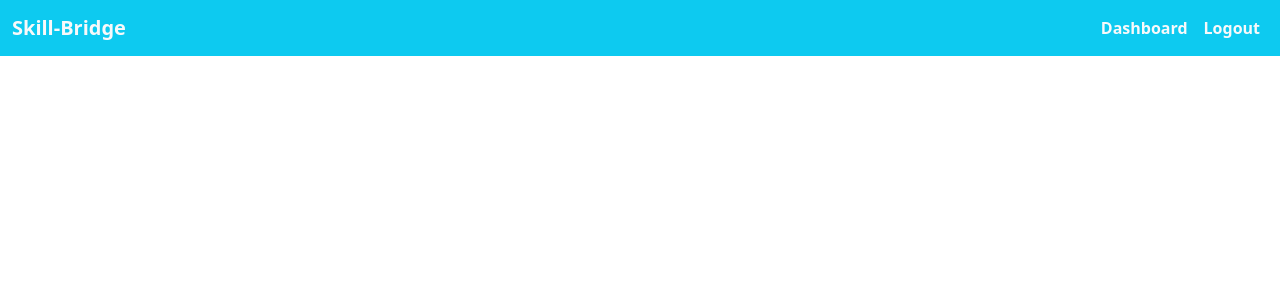
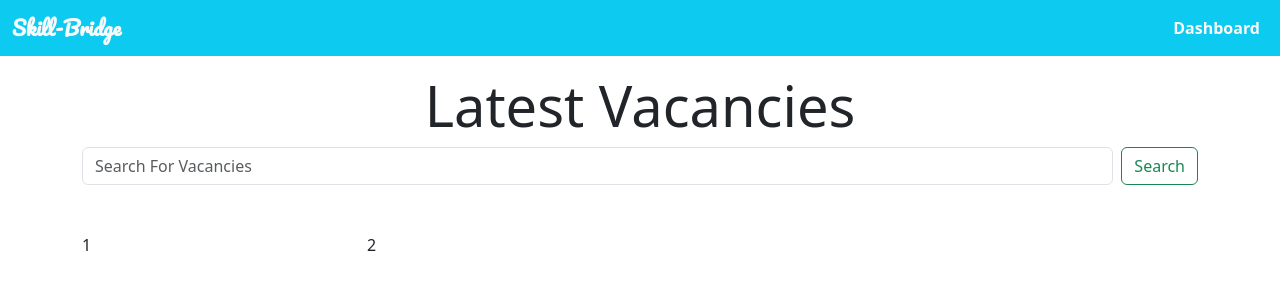
Before and after one commit to SimiyuVic/SkillBridge, a PHP site: page /jobs.php in a window 1280 px wide. Shown: the top 300 px of the page. Run offline with PHP 8.4, Linux system fonts and the light colour scheme; the visitor is signed in with stand-in values (Sample User, id 1).

Commit message:
Little backup

```diff
--- a/jobs.php
+++ b/jobs.php
@@ -1,20 +1,23 @@
 <?php
-
 session_start();
 
-if(!isset($_SESSION['email']))
-{
-  header('location: ../user-login.php');
-  exit;
-}
+
 ?>
 <!doctype html>
 <html lang="en">
   <head>
     <meta charset="utf-8">
     <meta name="viewport" content="width=device-width, initial-scale=1">
-    <title>Skill-Bridge | Jobs</title>
-    <link href="https://cdn.jsdelivr.net/npm/bootstrap@5.3.2/dist/css/bootstrap.min.css" rel="stylesheet" integrity="sha384-T3c6CoIi6uLrA9TneNEoa7RxnatzjcDSCmG1MXxSR1GAsXEV/Dwwykc2MPK8M2HN" crossorigin="anonymous">
+    <title>Skill-Bridge | Home</title>
+    <link href="https://fonts.googleapis.com/css?family=Pacifico" rel="stylesheet">
+    <link href="https://cdn.jsdelivr.net/npm/bootstrap@5.3.2/dist/css/bootstrap.min.css" rel="stylesheet"
+    integrity="sha384-T3c6CoIi6uLrA9TneNEoa7RxnatzjcDSCmG1MXxSR1GAsXEV/Dwwykc2MPK8M2HN" crossorigin="anonymous">
+       <style>
+          .navbar-brand {
+              font-family: 'Pacifico', cursive; /* Set the font-family to 'Pacifico' or your chosen curly font */
+          }
+      </style>
+
   </head>
   <body>
     <!---Navigatiob Bar Starts-->
@@ -23,19 +26,66 @@ if(!isset($_SESSION['email']))
           <button class="navbar-toggler" type="button" data-bs-toggle="collapse" data-bs-target="#navbarTogglerDemo03" aria-controls="navbarTogglerDemo03" aria-expanded="false" aria-label="Toggle navigation">
             <span class="navbar-toggler-icon"></span>
           </button>
-          <a class="navbar-brand fw-bold text-light" href="#">Skill-Bridge</a>
+          <a class="navbar-brand fw-bold text-light" href="index.php">Skill-Bridge</a>
           <div class="collapse navbar-collapse" id="navbarTogglerDemo03">
             <ul class="navbar-nav ms-auto mb-2 mb-lg-0">
-              <li class="nav-item ">
-                <a class="nav-link active fw-bold text-light" aria-current="page" href="users/index.php">Dashboard</a>
-              </li>
-              <li class="nav-item ">
-                <a class="nav-link active fw-bold text-light" aria-current="page" href="log-out.php">Logout</a>
-              </li>
+              <?php if(empty($_SESSION['user_id']) && empty($_SESSION['company_id'])){
+
+                ?>
+                  <li class="nav-item ">
+                    <a class="nav-link active fw-bold text-light" aria-current="page" href="login.php">Login</a>
+                  </li>
+                 <li class="nav-item ">
+                   <a class="nav-link active fw-bold text-light" aria-current="page" href="register.php">Sign-Up</a>
+                </li>
+                <?php
+
+              } else {
+                if(isset($_SESSION['user_id'])){
+                  ?>
+
+                  <li class="nav-item ">
+                   <a class="nav-link active fw-bold text-light" aria-current="page" href="users/index.php">Dashboard</a>
+                  </li>
+
+                  <?php
+                } elseif(isset($_SESSION['company_id'])){
+                  ?>
+                    <li class="nav-item ">
+                      <a class="nav-link active fw-bold text-light" aria-current="page" href="employers/index.php">Dashboard</a>
+                    </li>
+
+                <?php }
+
+              }
+               ?>
+
             </ul>
           </div>
         </div>
       </nav>
 
 
-    <!---Navigatiob Bar Ends Here-->
+    <!---Navigation Bar Ends Here-->
+
+    <!----Job section starts here--->
+    <div class="container my-3">
+      <div class="row">
+        <div class="col-md-12">
+          <h3 class="text-center display-4">Latest Vacancies</h3>
+          <form class="d-flex" role="search">
+                <input class="form-control me-2" type="search" placeholder="Search For Vacancies" aria-label="Search">
+                <button class="btn btn-outline-success" type="submit">Search</button>
+          </form>
+        </div>
+      </div>
+    </div>
+    <div class="container my-5">
+      <div class="row">
+        <div class="col-md-3">
+          1
+        </div>
+        <div class="col-md-9">2</div>
+      </div>
+    </div>
+    <!----Job section ends here--->
--- a/login.php
+++ b/login.php
@@ -25,7 +25,7 @@
           <div class="collapse navbar-collapse" id="navbarTogglerDemo03">
             <ul class="navbar-nav ms-auto mb-2 mb-lg-0">
               <li class="nav-item">
-                <a class="nav-link fw-bold text-light" href="#">Jobs</a>
+                <a class="nav-link fw-bold text-light" href="jobs.php">Jobs</a>
               </li>
               <li class="nav-item">
                 <a class="nav-link fw-bold text-light" href="login.php">Log In</a>
--- a/register.php
+++ b/register.php
@@ -25,7 +25,7 @@
           <div class="collapse navbar-collapse" id="navbarTogglerDemo03">
             <ul class="navbar-nav ms-auto mb-2 mb-lg-0">
               <li class="nav-item">
-                <a class="nav-link fw-bold text-light" href="#">Jobs</a>
+                <a class="nav-link fw-bold text-light" href="jobs.php">Jobs</a>
               </li>
               <li class="nav-item">
                 <a class="nav-link fw-bold text-light" href="login.php">Log In</a>
```
Also changed, not shown: index.php (+5 -4 lines), users/settings.php (+47 -0 lines).
